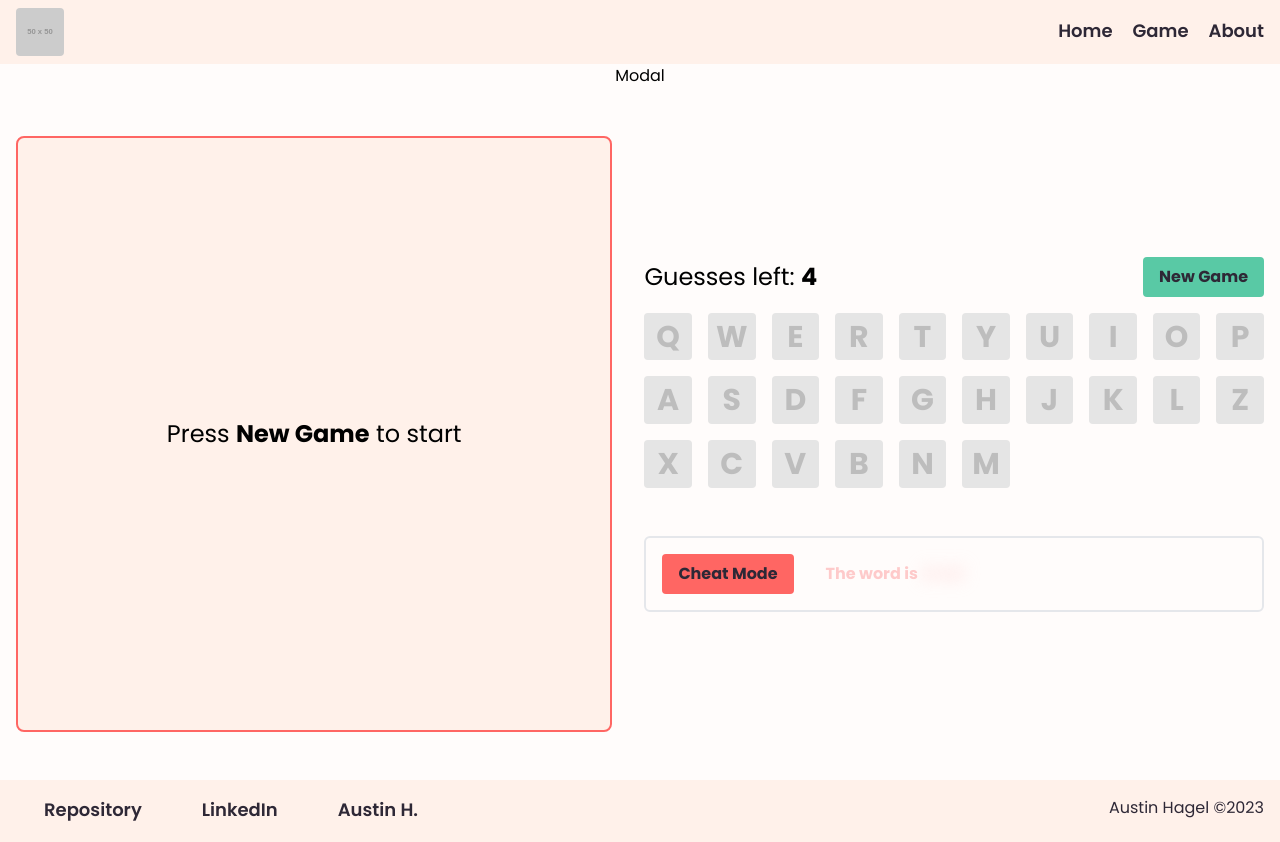
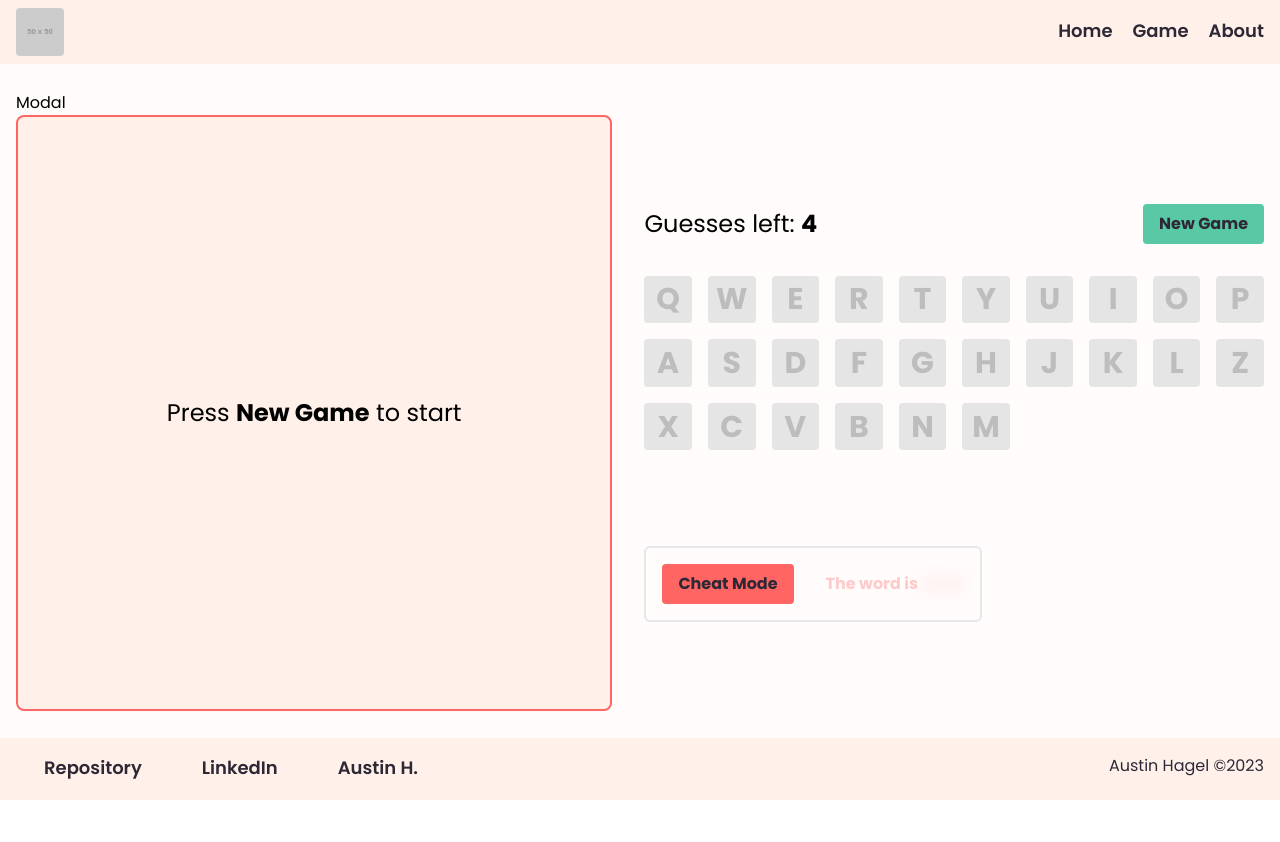
Before and after one commit to austinh-io/RTT-WordGuess, a React (Vite) app: page /rtt-wordguess/game in a window 1280 px wide. After the commit the page ends 800 px from the top, so only its background shows below. Built offline with nearby package versions, Linux system fonts and the light colour scheme; some icons are missing.

Commit message:
Refactor Game component styles

```diff
--- a/src/pages/game/Game.tsx
+++ b/src/pages/game/Game.tsx
@@ -114,10 +114,10 @@ const Game: React.FC = () => {
       animate='animate'
       exit='exit'
       variants={pageTransition}
-      className=' flex items-center flex-col w-full'>
+      className='flex flex-col w-full max-w-7xl px-4'>
       <Modal />
-      <div className='flex flex-grow items-center px-4 py-12 w-full'>
-        <main className='flex justify-center lg:flex-row items-center gap-8 flex-col w-full'>
+      <div className='flex flex-col'>
+        <main className='flex flex-col lg:flex-row items-center gap-8'>
           <GameVisual>
             {isNewGame && !isLoading && !error && (
               <p className='text-2xl'>
@@ -140,8 +140,8 @@ const Game: React.FC = () => {
             )}
             {error && <p className='text-2xl'>{`${error}`}</p>}
           </GameVisual>
-          <div>
-            <div className='mb-4 flex justify-between items-center w-full'>
+          <div className='flex flex-col w-full flex-grow'>
+            <div className='flex justify-between items-center'>
               <p className='sm:text-2xl text-lg'>
                 Guesses left: <b>{guessCount}</b>
               </p>
@@ -151,6 +151,7 @@ const Game: React.FC = () => {
                 {isNewGame ? 'New Game' : 'End Game'}
               </Button>
             </div>
+            <div className='mt-8'>
               <LetterTray
                 onHandleClick={handleSetLastLetter}
                 onHandleGuessWrong={handleDecrementGuessCount}
@@ -158,8 +159,9 @@ const Game: React.FC = () => {
                 isLoading={isLoading}
                 word={word}
               />
+            </div>
 
-            <div className='mr-auto flex gap-8 items-center border-solid border-2 p-4 rounded-md mt-12'>
+            <div className='flex gap-8 items-center border-solid border-2 rounded-md p-4 mt-24 mr-auto'>
               <Button
                 onClick={handleSetDebugMode}
                 type='danger'>
```
Lines whose indentation alone changed are shown as unchanged.
